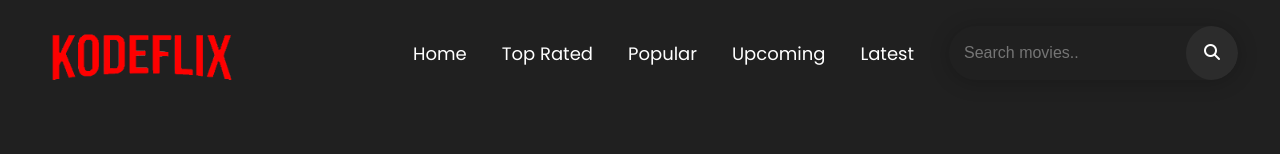
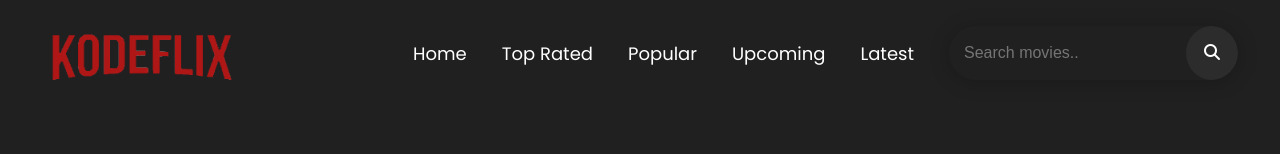
Before and after one commit to jasondev01/MiniProject2, a plain HTML site: page details.html in a window 1280 px wide. Shown: the top 154 px of the page. Drawn offline with Linux system fonts and the light colour scheme; no server answers.

Commit message:
Update detail.css

```diff
--- a/css/detail.css
+++ b/css/detail.css
@@ -26,11 +26,15 @@ p {
 
 .logo {
     width: 200px;
-
 }
 
 .logo img {
     width: 100%;
+}
+
+.logo img,
+.footer-logo img {
+    filter: grayscale(.4);
 }
 
 .footer-logo {
```
